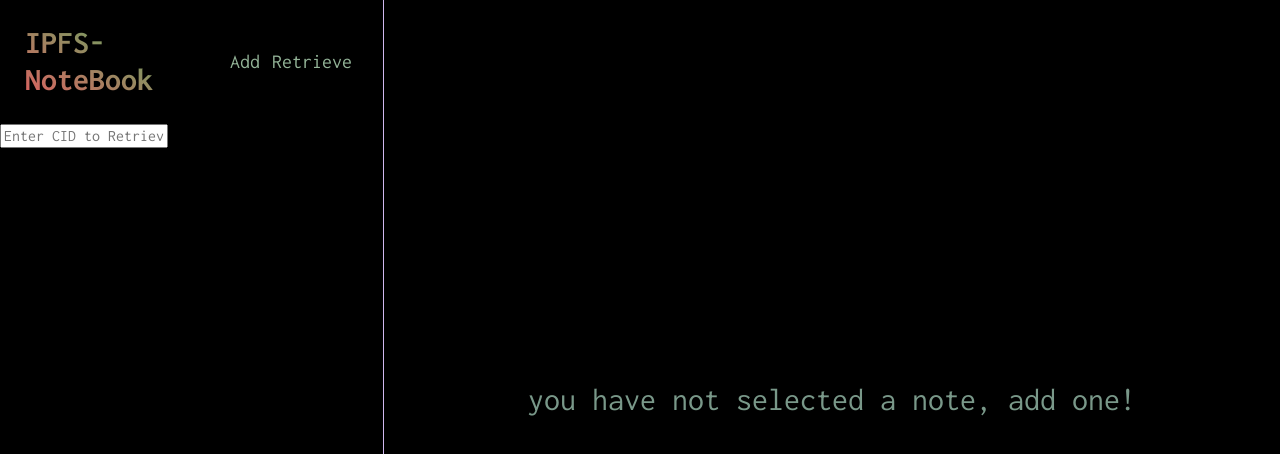
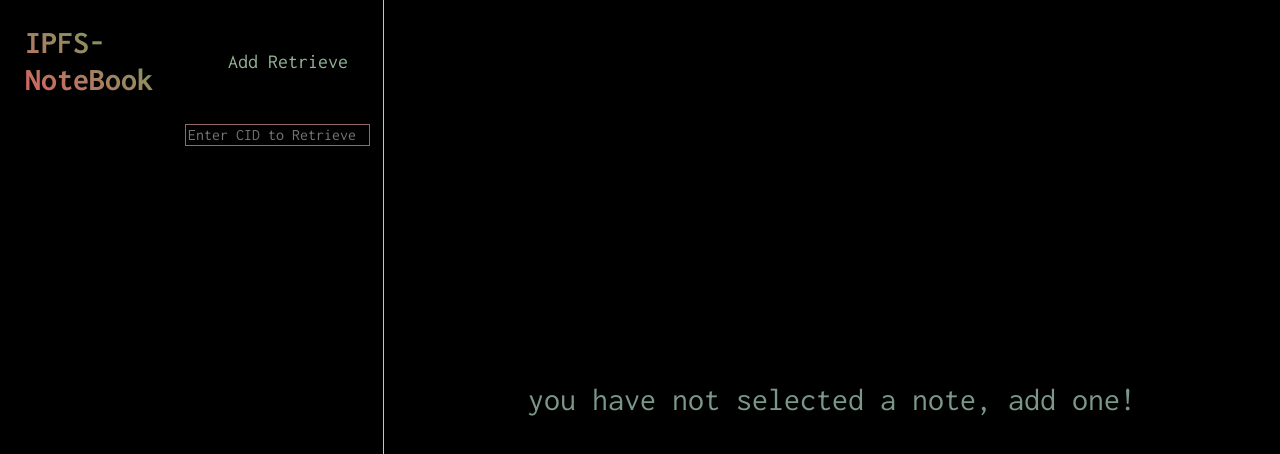
Before and after one commit to nicnorris/IPFS-Notebook, a React (Create React App) app: page / in a window 1280 px wide. Shown: the top 454 px of the page. Built offline with nearby package versions, Linux system fonts and the light colour scheme.

Commit message:
styling updates

```diff
--- a/src/App.css
+++ b/src/App.css
@@ -43,7 +43,7 @@
   background: none;
   border: 0;
   margin: 0;
-  padding: 0px, 5px, 0px, 0px;
+  padding: 0px 10px 0px 0px;
   font-size: 20px;
   font-family: inherit;
   cursor: pointer;
@@ -58,6 +58,19 @@
 }
 
 /* SIDEBAR STYLES */
+
+.cid {
+  display: flex;
+  justify-content: flex-end;
+  padding: 0px 13px 5px 0px;
+}
+
+.cid input {
+  background-color: black;
+  border: 1px solid #966767;
+  color: rgb(134, 167, 166);
+  width: 50%;
+}
 
 .app-sidebar {
   width: 30%;
@@ -152,7 +165,7 @@
   margin-bottom: 20px;
   width: 100%;
   /*height: calc(50vh - 130px);*/
-  height: calc(80vh - 130px);
+  height: calc(84vh - 130px);
   padding: 10px;
   resize: none;
   font-size: inherit;
@@ -163,6 +176,10 @@
 .app-main-note-edit input {
   height: 50px;
   font-size: 2rem;
+}
+
+.action-buttons {
+  padding: 0px 0px 10px 0px;
 }
 
 /* Preview */
--- a/src/Main.js
+++ b/src/Main.js
@@ -74,6 +74,7 @@
             value={activeNote.body}
             onChange= {(e) => onEditField("body", e.target.value)}
             />
+            <div class="action-buttons">
             <button onClick={encrypt}>
                 ENCRYPT
             </button>
@@ -83,7 +84,8 @@
             <button onClick={saveNote}>
                 SAVE
             </button>
-            <input type='text' id='key' placeholder="Enter encryption key here" onChange={(e) => setKey(e.target.value)}/>
+            </div>
+            <input class="encryption-box" type='text' id='key' placeholder="Enter encryption key here..." onChange={(e) => setKey(e.target.value)}/>
             <h3 id='cid'>Save this CID: {cid}</h3>
         </div>
         {/*<div className="app-main-note-preview">
--- a/src/Sidebar.js
+++ b/src/Sidebar.js
@@ -9,6 +9,9 @@
             <h1>IPFS-NoteBook</h1>
             <button onClick={onAddNote}>Add</button>
             <button onClick={() => retrieveNote(cid)}>Retrieve</button>
+        </div>
+        <div className='cid'>
+                <input type='text' placeholder='Enter CID to Retrieve' onChange={ (e) => setCid(e.target.value)}/>
         </div>
         <div className="app-sidebar-notes">
         {sortedNotes.map((note) => (
@@ -28,9 +31,6 @@
                 </small>
             </div>
             ))}
-            <div className='cid'>
-                <input type='text' placeholder='Enter CID to Retrieve' onChange={ (e) => setCid(e.target.value)}/>
-            </div>
         </div>
     </div>
 };
```
Also changed, not shown: 1 other file (tests, documents, lock files or other folders).
